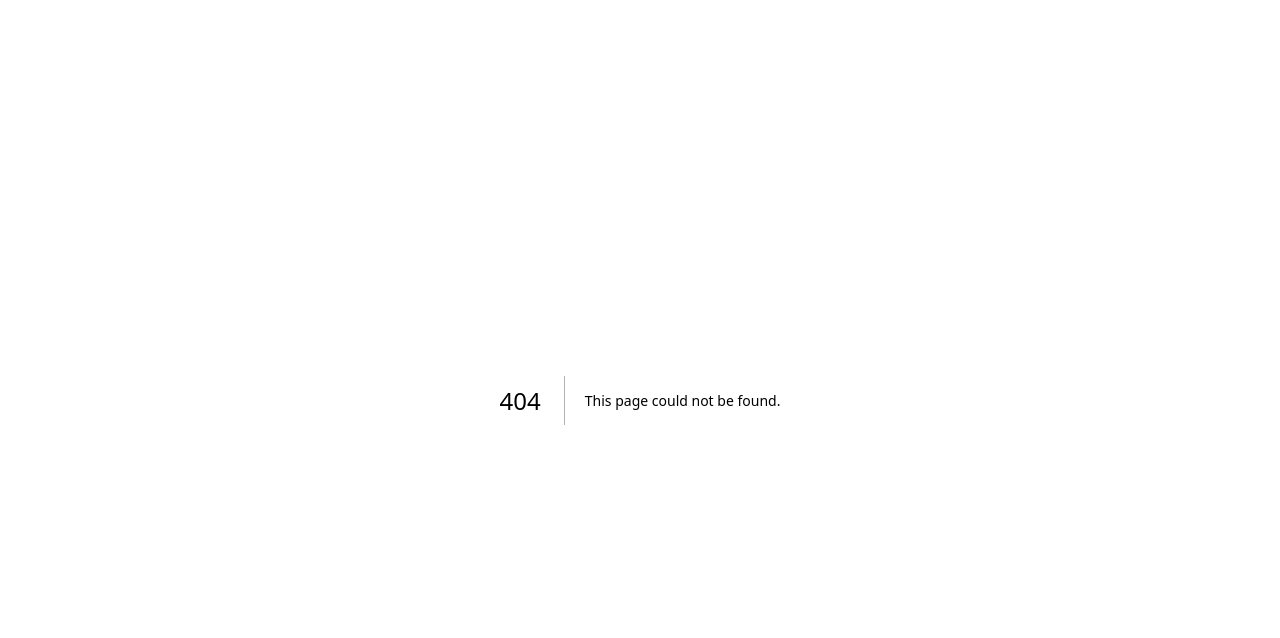
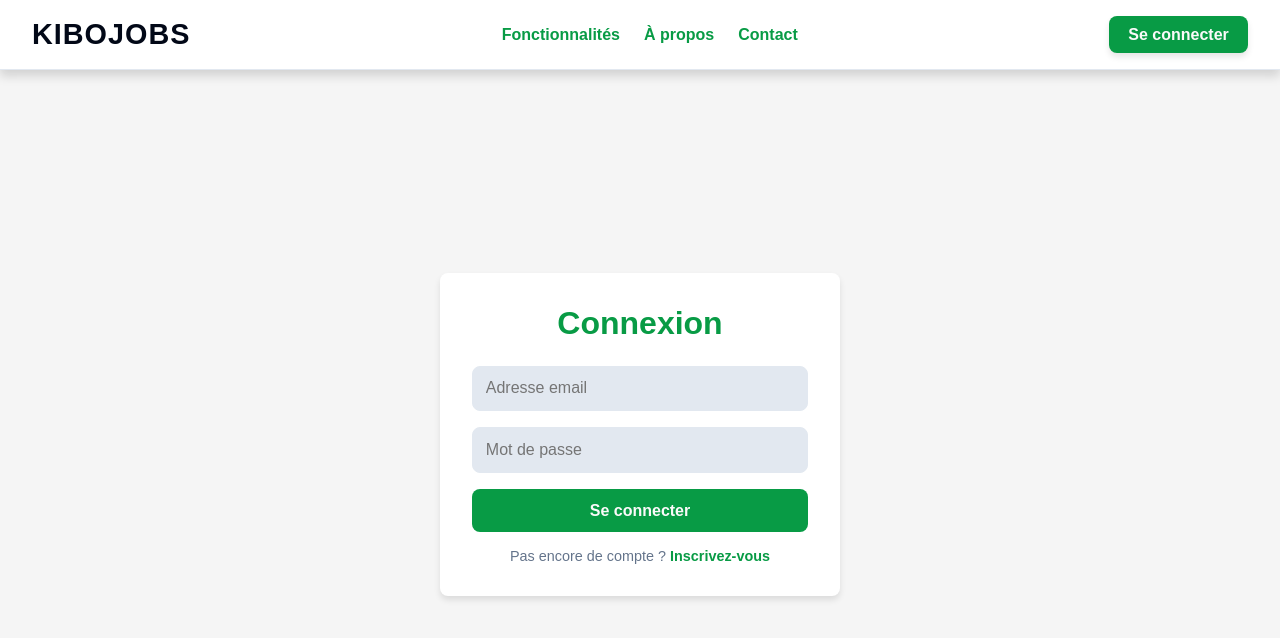
Before and after one commit to Leo-Brd/KiboJobs, a Next.js app in the folder frontend/: page /login in a window 1280 px wide. Before the commit this address had no page. Shown: the top 638 px of the page. Built offline with nearby package versions, Linux system fonts and the light colour scheme.

Commit message:
Add login page

```diff
--- a/frontend/src/app/globals.css
+++ b/frontend/src/app/globals.css
@@ -23,6 +23,7 @@
   --chart-3: rgb(0, 0, 0);
   --chart-4: rgb(0, 0, 0);
   --chart-5: rgb(0, 0, 0);
+  --radius: 0.5rem;
 }
 
 /* Les variables pour le thème sombre sont conservées mais non appliquées */
--- a/frontend/src/app/layout.tsx
+++ b/frontend/src/app/layout.tsx
@@ -1,4 +1,5 @@
 import "./globals.css";
+import Header from '@/components/header/header';
 
 export default function RootLayout({
   children,
@@ -17,6 +18,7 @@ export default function RootLayout({
         <meta name="robots" content="index, follow" />
       </head>
       <body>
+        <Header />
         {children}
       </body>
     </html>
--- /dev/null
+++ b/frontend/src/app/login/login.module.scss
@@ -0,0 +1,78 @@
+.login-container {
+  display: flex;
+  justify-content: center;
+  align-items: center;
+  height: calc(100vh - 71.2px);
+  background-color: var(--background);
+
+  .login-box {
+    background-color: var(--card);
+    color: var(--card-foreground);
+    padding: 2rem;
+    border-radius: var(--radius);
+    box-shadow: 0 4px 6px rgba(0, 0, 0, 0.1);
+    width: 100%;
+    max-width: 400px;
+    text-align: center;
+
+    h1 {
+      font-size: 2rem;
+      margin-bottom: 1.5rem;
+      color: var(--primary);
+    }
+
+    form {
+      display: flex;
+      flex-direction: column;
+      gap: 1rem;
+
+      input {
+        padding: 0.8rem;
+        border: 1px solid var(--border);
+        border-radius: var(--radius);
+        font-size: 1rem;
+        color: var(--foreground);
+        background-color: var(--input);
+
+        &:focus {
+          outline: none;
+          border-color: var(--primary);
+          box-shadow: 0 0 0 3px rgba(0, 123, 255, 0.25);
+        }
+      }
+
+      button {
+        padding: 0.8rem;
+        background-color: var(--primary);
+        color: var(--primary-foreground);
+        border: none;
+        border-radius: var(--radius);
+        font-size: 1rem;
+        font-weight: bold;
+        cursor: pointer;
+        transition: background-color 0.3s ease;
+
+        &:hover {
+          background-color: var(--accent);
+          color: var(--accent-foreground);
+        }
+      }
+    }
+
+    .signup-link {
+      margin-top: 1rem;
+      font-size: 0.9rem;
+      color: var(--muted-foreground);
+
+      a {
+        color: var(--primary);
+        text-decoration: none;
+        font-weight: bold;
+
+        &:hover {
+          text-decoration: underline;
+        }
+      }
+    }
+  }
+}
--- /dev/null
+++ b/frontend/src/app/login/page.tsx
@@ -0,0 +1,19 @@
+import styles from './login.module.scss';
+
+export default function LoginPage() {
+  return (
+    <div className={styles['login-container']}>
+      <div className={styles['login-box']}>
+        <h1>Connexion</h1>
+        <form>
+          <input type="email" placeholder="Adresse email" required />
+          <input type="password" placeholder="Mot de passe" required />
+          <button type="submit">Se connecter</button>
+        </form>
+        <p className={styles['signup-link']}>
+          Pas encore de compte ? <a href="/signup">Inscrivez-vous</a>
+        </p>
+      </div>
+    </div>
+  );
+}
--- a/frontend/src/app/page.tsx
+++ b/frontend/src/app/page.tsx
@@ -3,9 +3,6 @@ import styles from './landingPage.module.scss';
 
 export default function LandingPage() {
   return (
-    <div>
-      <Header />
-
     <main className={styles.main}>
       <h1 className={styles.title}>Bienvenue sur KiboJobs !</h1>
       <p className={styles.description}>
@@ -26,6 +23,5 @@ export default function LandingPage() {
         </div>
       </div>
     </main>
-    </div>
   );
 }
--- a/frontend/src/components/header/header.tsx
+++ b/frontend/src/components/header/header.tsx
@@ -1,15 +1,22 @@
 import styles from './header.module.scss';
+import Link from 'next/link';
 
 export default function Header() {
   return (
     <header className={styles.header}>
+      <Link href="/">
         <h1>KiboJobs</h1>
+      </Link>
+
       <nav className={styles.nav}>
         <a href="#features">Fonctionnalités</a>
         <a href="#about">À propos</a>
         <a href="#contact">Contact</a>
       </nav>
+
+      <Link href="/login">
         <button className={styles['login-button']}>Se connecter</button>
+      </Link>
     </header>
   );
 }
```
Also changed, not shown: frontend/src/app/page.module.scss (added, +49 -0 lines), frontend/src/components/header.module.scss (added), frontend/src/components/header.tsx (added). Lines whose indentation alone changed are shown as unchanged.
